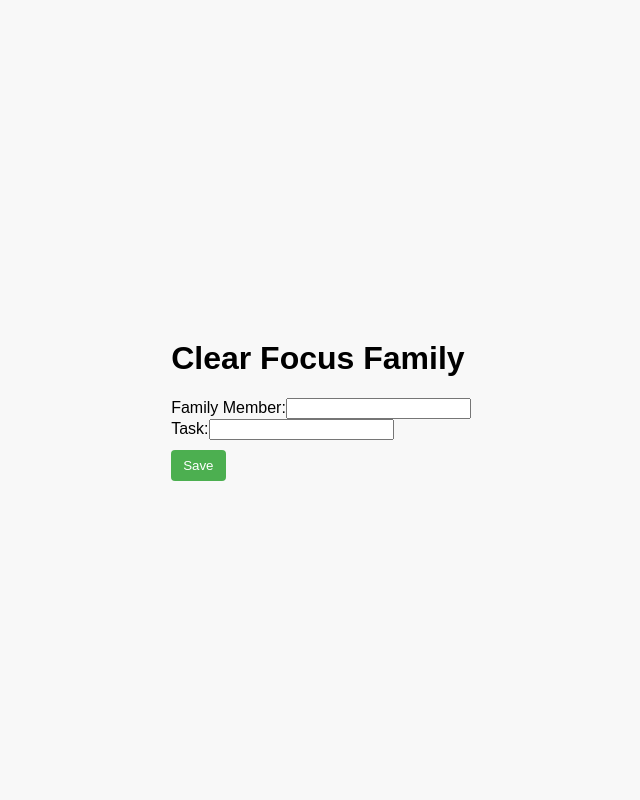
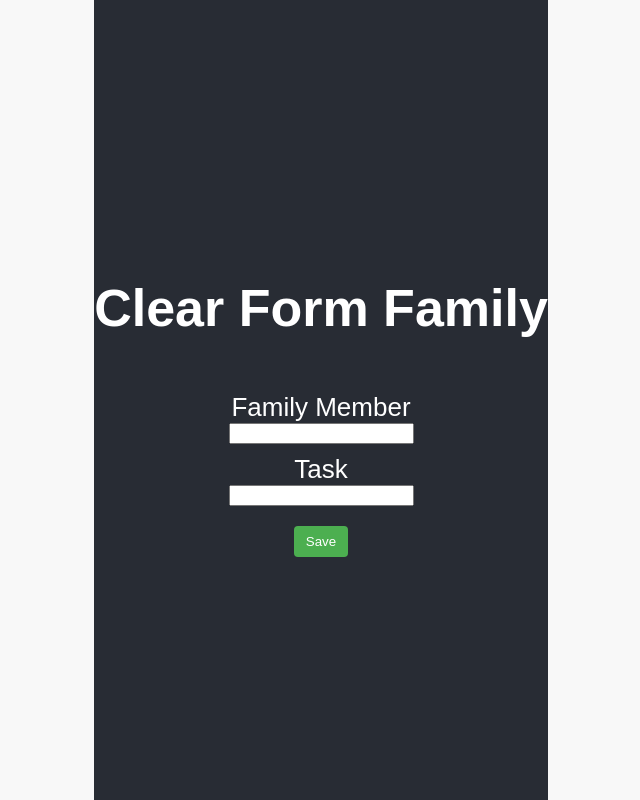
Before and after one commit to ColetteAtupulazi/clearFocus, a React (Create React App) app in the folder clear-focus/: page / in a window 1280 px wide. Shown: the whole page, without its empty margins (319-959 px from the left). Built offline with nearby package versions, Linux system fonts and the light colour scheme.

Commit message:
css edit

```diff
--- a/clear-focus/src/App.css
+++ b/clear-focus/src/App.css
@@ -1,17 +1,4 @@
-.App {
-  text-align: center;
-}
-
-.App-logo {
-  height: 40vmin;
-  pointer-events: none;
-}
-
-@media (prefers-reduced-motion: no-preference) {
-  .App-logo {
-    animation: App-logo-spin infinite 20s linear;
-  }
-}
+/* App.css */
 
 .App-header {
   background-color: #282c34;
@@ -22,6 +9,20 @@
   justify-content: center;
   font-size: calc(10px + 2vmin);
   color: white;
+}
+
+.App-content {
+  display: flex;
+  flex-direction: column;
+  align-items: center;
+  margin-top: 20px;
+}
+
+.App-category {
+  display: flex;
+  flex-direction: column; /* Updated to a column layout */
+  align-items: center;
+  margin-bottom: 10px;
 }
 
 .App-link {
--- a/clear-focus/src/App.js
+++ b/clear-focus/src/App.js
@@ -1,19 +1,23 @@
-import React, { useState } from 'react';
-import AddTaskForm from './AddTaskForm';
+// App.js
+
+import React from 'react';
+import './App.css';
 
 const App = () => {
-  const [tasks, setTasks] = useState([]);
-
-  const handleAddTask = (newTask) => {
-    // Add the new task to the tasks array
-    setTasks([...tasks, newTask]);
-  };
-
   return (
-    <div>
-      <h1>Clear Focus Family</h1>
-      {/* Render the list of tasks here if needed */}
-      <AddTaskForm onAddTask={handleAddTask} />
+    <div className="App-header">
+      <h1>Clear Form Family</h1>
+      <div className="App-content">
+        <div className="App-category">
+          <label htmlFor="familyMember">Family Member</label>
+          <input type="text" id="familyMember" />
+        </div>
+        <div className="App-category">
+          <label htmlFor="task">Task</label>
+          <input type="text" id="task" />
+        </div>
+        <button>Save</button>
+      </div>
     </div>
   );
 };
```
